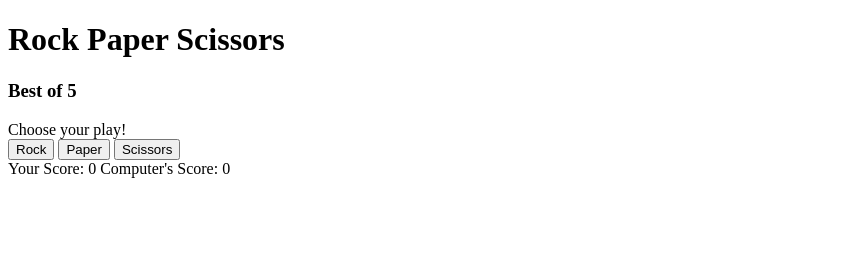
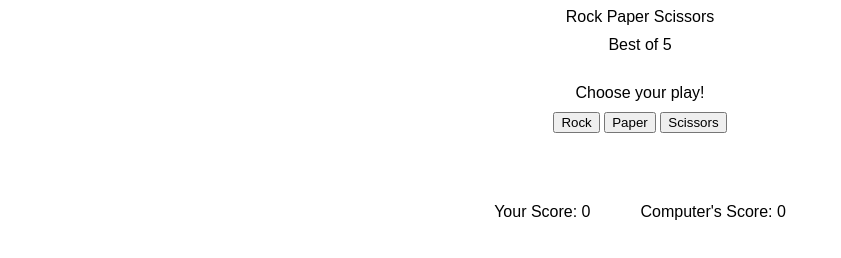
Before and after one commit to matthewsdreier/rock-paper-scissors, a plain HTML site: page index.html in a window 1280 px wide. Shown: the whole page, without its empty margins (0-841 px from the left). Drawn offline with Linux system fonts and the light colour scheme.

Commit message:
Add flex display

```diff
--- a/index.html
+++ b/index.html
@@ -5,18 +5,24 @@
     <meta http-equiv="X-UA-Compatible" content="IE=edge">
     <meta name="viewport" content="width=device-width, initial-scale=1.0">
     <title>Document</title>
+    <link rel = "stylesheet" href = "style.css"/>
 </head>
 <body>
     <header>
-        <h1>Rock Paper Scissors</h1>
-        <h3>Best of 5</h3>
+        Rock Paper Scissors
+    </header>
+
+    <header class = "subtitle">
+        Best of 5
     </header>
 
     <div class = "buttons">
         <div>Choose your play!</div>
-        <button>Rock</button>
-        <button>Paper</button>
-        <button>Scissors</button>
+        <div>
+            <button>Rock</button>
+            <button>Paper</button>
+            <button>Scissors</button>
+        </div>
     </div>
 
     <div class = "choice">
--- a/style.css
+++ b/style.css
@@ -0,0 +1,27 @@
+* {
+    font-family: "Arial", sans-serif
+}
+
+body {
+    display: flex;
+    flex-direction: column;
+    gap: 10px;
+    justify-content: flex-start;
+    align-items: center;
+}
+
+.buttons {
+    display: flex;
+    flex-direction: column;
+    gap: 10px;
+    align-items: center;
+}
+
+.subtitle, .buttons, .result {
+    margin-bottom: 20px;
+}
+
+.choice, .score {
+    display: flex;
+    gap: 50px;
+}
```
